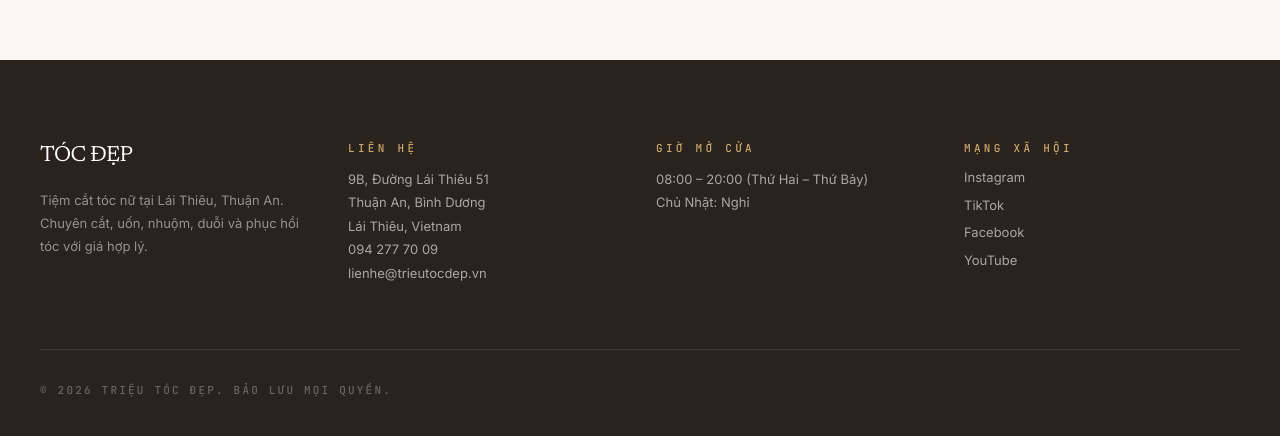
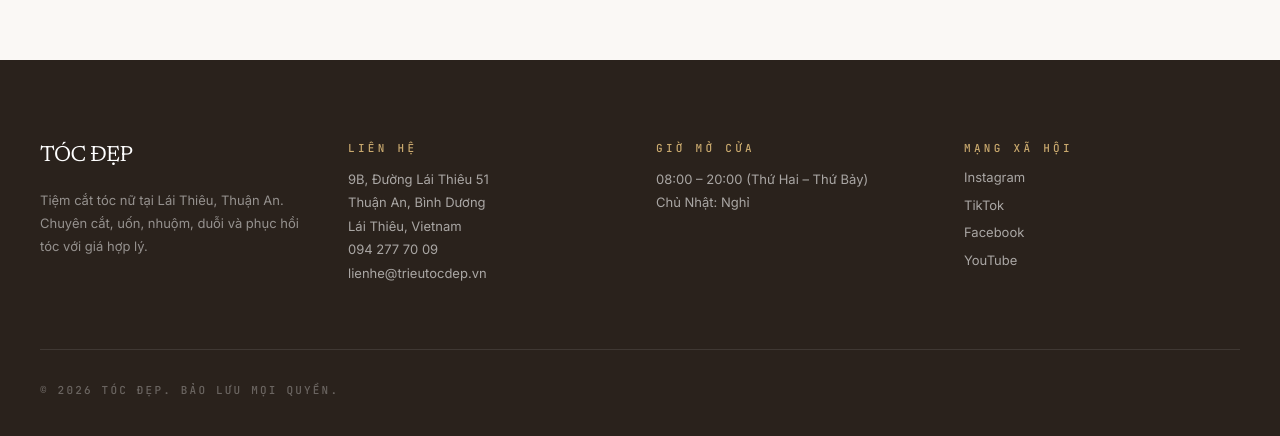
Before and after one commit to aikolee2809/demo1-fix-1, a React (Vite) app: page / in a window 1280 px wide. Shown: the part 9044-9480 px from the top of the page. Built offline with nearby package versions, Linux system fonts and the light colour scheme.

Commit message:
Updated Footer.tsx

```diff
--- a/src/components/Footer.tsx
+++ b/src/components/Footer.tsx
@@ -84,7 +84,7 @@ export default function Footer() {
             className="text-[11px] uppercase tracking-[0.2em] text-white/30"
             style={{ fontFamily: "'JetBrains Mono', monospace" }}
           >
-            © 2026 Triệu Tóc Đẹp. Bảo Lưu Mọi Quyền.
+            © 2026 Tóc Đẹp. Bảo Lưu Mọi Quyền.
           </p>
         </div>
       </div>
```
